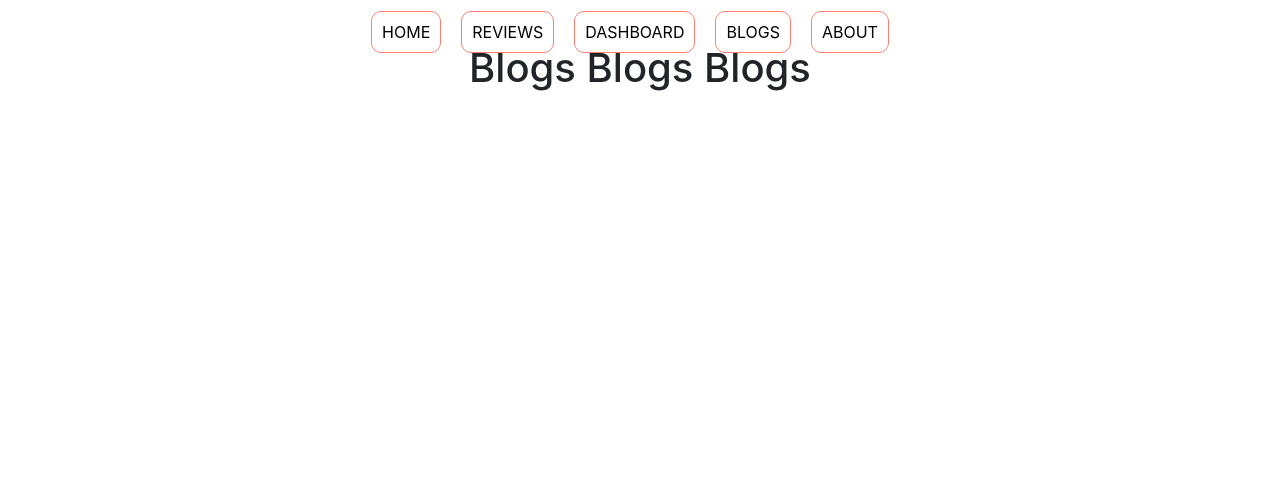
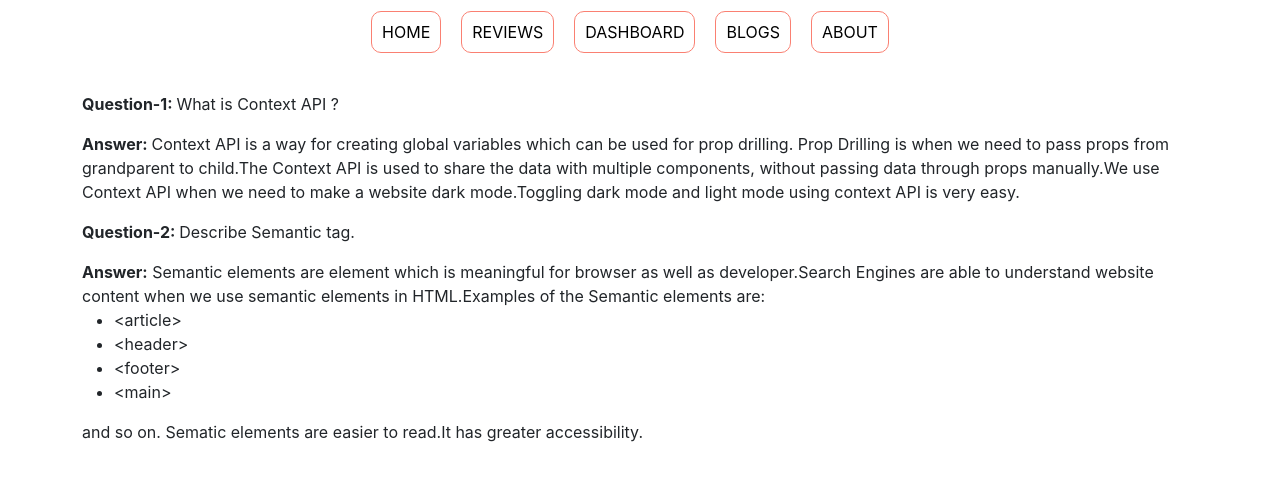
Before and after one commit to osman-goni-cse/Product-Analysis, a React (Create React App) app: page /blogs in a window 1280 px wide. Shown: the top 480 px of the page. Built offline with nearby package versions, Linux system fonts and the light colour scheme.

Commit message:
Question and Answer added to Blogs

```diff
--- a/src/App.js
+++ b/src/App.js
@@ -11,7 +11,7 @@ import About from './components/About/About';
 
 function App() {
   return (
-    <div className="App container">
+    <div className="container">
       <Header></Header>
       <Routes>
         <Route path='/' element={<Home></Home>}>Home</Route>
--- a/src/components/Blogs/Blogs.js
+++ b/src/components/Blogs/Blogs.js
@@ -2,8 +2,22 @@ import React from 'react';
 
 const Blogs = () => {
   return (
-    <div>
-      <h1>Blogs Blogs Blogs</h1>
+    <div className='mt-5'>
+      <p> <strong>Question-1: </strong> What is Context API ?</p>
+      <p> <strong>Answer: </strong> Context API is a way for creating global variables which can be used for prop drilling. Prop Drilling is when we need to pass props from grandparent to child.The Context API is used to share the data with multiple components, without passing data through props manually.We use Context API when we need to make a website dark mode.Toggling dark mode and light mode using context API is very easy. </p>
+
+      <p><strong>Question-2: </strong> Describe Semantic tag.</p>
+
+      <p><strong>Answer:</strong> Semantic elements are element which is meaningful for browser as well as developer.Search Engines are able to understand website content when we use semantic elements in HTML.Examples of the Semantic elements are:
+        <ul>
+          <li>&lt;article&gt;</li>
+          <li>&lt;header&gt;</li>
+          <li>&lt;footer&gt;</li>
+          <li>&lt;main&gt;</li>
+        </ul>
+        and so on. Sematic elements are easier to read.It has greater accessibility.
+      </p>
+
     </div>
   );
 };
--- a/src/components/Header/Header.js
+++ b/src/components/Header/Header.js
@@ -4,7 +4,7 @@ import "./Header.css";
 
 const Header = () => {
   return (
-    <div>
+    <div className="d-flex justify-content-center">
       <nav>
         <Link to="/">Home</Link>
         <Link to="/reviews">Reviews</Link>
--- a/src/components/Home/Home.css
+++ b/src/components/Home/Home.css
@@ -2,6 +2,6 @@
   height: 600px;
 }
 
-.home-review a{
+.product-show {
 
 }
--- a/src/components/Home/Home.js
+++ b/src/components/Home/Home.js
@@ -26,16 +26,15 @@ const Home = () => {
       <div className="row row-cols-1 row-cols-md-2 g-4">
         <div className="col">
           <div className="card">
-            <h1>Your Next Smart Watch</h1>
-            <h1>Your Next Smart Watch</h1>
+            <div className="mt-5 product-show">
+            <h1 className="mt-5">Smart Watch</h1>
+            <h1 className="my-5 text-primary">Your Everyday Life Assistant</h1>
 
             <div className="card-body">
-              <h5 className="card-title">Card title</h5>
               <p className="card-text">
-                This is a longer card with supporting text below as a natural
-                lead-in to additional content. This content is a little bit
-                longer.
+              To make your everyday life easier,Smart Watch supports features like, Heart Rate Measure, Message Notification, Step Count,sleep tracking and  pressure monitoring.
               </p>
+            </div>
             </div>
           </div>
         </div>
```
